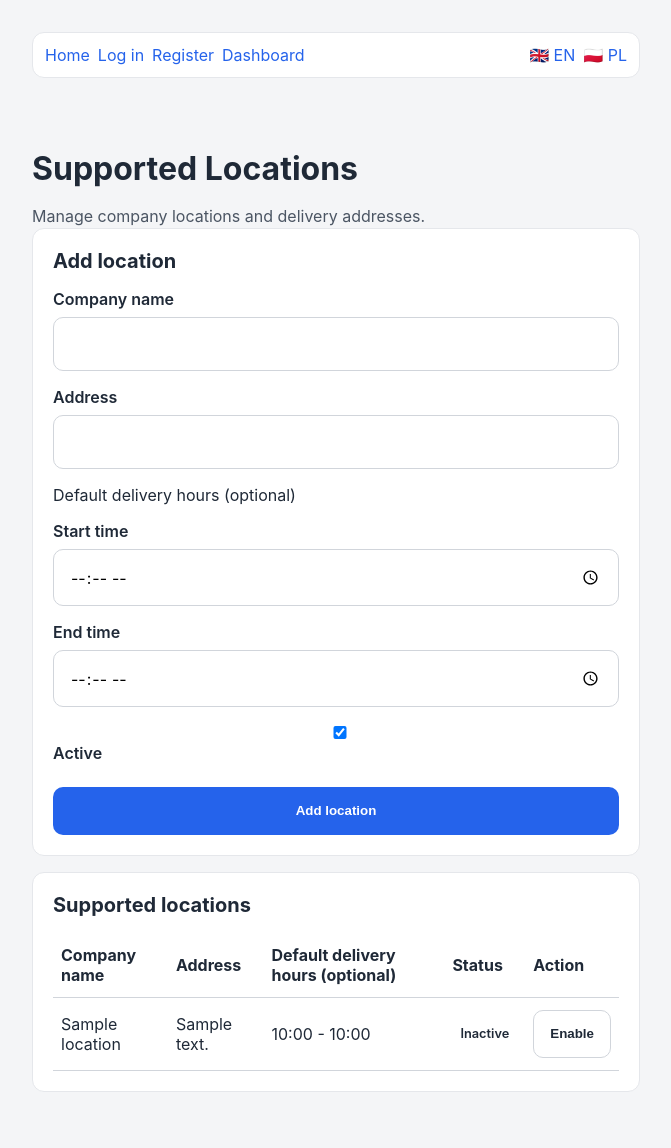
After one commit to komputerdimateusz-max/repo_new, a FastAPI app: template frontend/templates/admin_locations.html in a window 1280 px wide. The commit adds this page. Shown: the whole page, without its empty margins (304-975 px from the left). Run offline with FastAPI, Linux system fonts and the light colour scheme; the template is opened without the code that fills it: most values are stand-ins (such as "Sample title", 1, 10 or a date in 2020).

Commit message:
feat(locations): add admin-managed supported locations and order integration
Introduce Location model and compatibility schema update for legacy databases.
Add admin location management UI/routes, require location selection in order flow,
and display catering order summaries grouped by location.
Cover new behavior with dashboard and locations feature tests.

```diff
--- a/app/main.py
+++ b/app/main.py
@@ -1,6 +1,6 @@
 """FastAPI application entrypoint."""
 
-from datetime import date
+from datetime import date, datetime, time
 from decimal import Decimal, InvalidOperation, ROUND_HALF_UP
 from pathlib import Path
 from urllib.parse import parse_qs
@@ -9,6 +9,7 @@ from fastapi import FastAPI, HTTPException, Request, status
 from fastapi.responses import HTMLResponse, RedirectResponse, Response
 from fastapi.staticfiles import StaticFiles
 from fastapi.templating import Jinja2Templates
+from sqlalchemy import inspect, text
 from sqlalchemy.orm import Session
 
 from app.api.v1.api import api_router
@@ -23,7 +24,7 @@ from app.db.base import Base
 from app.db import session as db_session
 from app.db.seed import ensure_admin_user
 from app.i18n import DEFAULT_LANGUAGE, SUPPORTED_LANGUAGES, get_language, t
-from app.models import MenuItem, Order, OrderItem, User
+from app.models import Location, MenuItem, Order, OrderItem, User
 from app.services.menu_service import create_menu_item, list_menu_items_for_date, toggle_menu_item_active
 from app.services.user_service import (
     count_admin_users,
@@ -121,6 +122,54 @@ def _build_order_summary_rows(db: Session, orders: list[Order]) -> list[dict[str
     return rows
 
 
+def _parse_location_time(time_raw: str) -> time | None:
+    """Parse HH:MM value from HTML input."""
+    normalized: str = time_raw.strip()
+    if not normalized:
+        return None
+    return datetime.strptime(normalized, "%H:%M").time()
+
+
+def _build_location_group_summary(db: Session, orders: list[Order]) -> list[dict[str, object]]:
+    """Aggregate order totals grouped by location."""
+    if not orders:
+        return []
+
+    menu_item_ids: set[int] = {
+        item.menu_item_id
+        for order in orders
+        for item in order.items
+    }
+    menu_by_id: dict[int, MenuItem] = {
+        item.id: item for item in db.query(MenuItem).filter(MenuItem.id.in_(menu_item_ids)).all()
+    }
+
+    grouped: dict[int, dict[str, object]] = {}
+    for order in orders:
+        if order.location is None:
+            continue
+        bucket = grouped.get(order.location_id)
+        if bucket is None:
+            bucket = {
+                "company_name": order.location.company_name,
+                "address": order.location.address,
+                "orders_count": 0,
+                "total_items": 0,
+                "total_cents": 0,
+            }
+            grouped[order.location_id] = bucket
+
+        bucket["orders_count"] += 1
+        for item in order.items:
+            menu_item = menu_by_id.get(item.menu_item_id)
+            if menu_item is None:
+                continue
+            bucket["total_items"] += item.quantity
+            bucket["total_cents"] += menu_item.price_cents * item.quantity
+
+    return list(grouped.values())
+
+
 def _parse_menu_price_to_cents(price_raw: str) -> int:
     """Convert PLN decimal string to integer cents."""
     normalized_price: str = price_raw.strip().replace(",", ".")
@@ -131,10 +180,77 @@ def _parse_menu_price_to_cents(price_raw: str) -> int:
     return int(cents)
 
 
+def _ensure_location_schema_compatibility() -> None:
+    """Apply lightweight schema updates for legacy SQLite databases."""
+    with db_session.engine.begin() as connection:
+        inspector = inspect(connection)
+        table_names: set[str] = set(inspector.get_table_names())
+
+        if "locations" not in table_names:
+            connection.execute(
+                text(
+                    """
+                    CREATE TABLE locations (
+                        id INTEGER PRIMARY KEY,
+                        company_name VARCHAR(255) NOT NULL,
+                        address VARCHAR(255) NOT NULL,
+                        delivery_time_start TIME NULL,
+                        delivery_time_end TIME NULL,
+                        is_active BOOLEAN NOT NULL DEFAULT 1,
+                        created_at DATETIME NOT NULL
+                    )
+                    """
+                )
+            )
+
+        location_columns: set[str] = {column["name"] for column in inspector.get_columns("locations")}
+        if "created_at" not in location_columns:
+            now_iso: str = datetime.utcnow().isoformat(sep=" ", timespec="seconds")
+            connection.execute(
+                text(
+                    "ALTER TABLE locations ADD COLUMN created_at DATETIME NOT NULL "
+                    f"DEFAULT '{now_iso}'"
+                )
+            )
+
+        orders_columns: set[str] = {column["name"] for column in inspector.get_columns("orders")}
+        if "location_id" not in orders_columns:
+            default_location = connection.execute(
+                text("SELECT id FROM locations ORDER BY id ASC LIMIT 1")
+            ).scalar_one_or_none()
+            if default_location is None:
+                now_iso = datetime.utcnow().isoformat(sep=" ", timespec="seconds")
+                connection.execute(
+                    text(
+                        """
+                        INSERT INTO locations (company_name, address, is_active, created_at)
+                        VALUES (:company_name, :address, :is_active, :created_at)
+                        """
+                    ),
+                    {
+                        "company_name": "Legacy Location",
+                        "address": "Unknown Address",
+                        "is_active": True,
+                        "created_at": now_iso,
+                    },
+                )
+                default_location = connection.execute(
+                    text("SELECT id FROM locations ORDER BY id ASC LIMIT 1")
+                ).scalar_one()
+
+            connection.execute(
+                text(
+                    "ALTER TABLE orders ADD COLUMN location_id INTEGER "
+                    f"NOT NULL DEFAULT {int(default_location)}"
+                )
+            )
+
+
 @app.on_event("startup")
 def initialize_database_on_startup() -> None:
     """Initialize database schema and development seed data."""
     Base.metadata.create_all(bind=db_session.engine)
+    _ensure_location_schema_compatibility()
 
     db = db_session.SessionLocal()
     try:
@@ -421,7 +537,7 @@ def orders_page(request: Request, message: str | None = None) -> HTMLResponse:
 
 
 @app.get("/order", include_in_schema=False, response_class=HTMLResponse)
-def order_page(request: Request) -> HTMLResponse:
+def order_page(request: Request, error: str | None = None) -> HTMLResponse:
     """Render focused order submission page for today's active menu."""
     db: Session = db_session.SessionLocal()
     try:
@@ -436,9 +552,21 @@ def order_page(request: Request) -> HTMLResponse:
             .order_by(MenuItem.id.asc())
             .all()
         )
+        locations: list[Location] = (
+            db.query(Location)
+            .filter(Location.is_active.is_(True))
+            .order_by(Location.company_name.asc(), Location.address.asc())
+            .all()
+        )
         return templates.TemplateResponse(
             "order.html",
-            _template_context(request, menu_items=menu_items, current_user=user),
+            _template_context(
+                request,
+                menu_items=menu_items,
+                locations=locations,
+                error=error,
+                current_user=user,
+            ),
         )
     finally:
         db.close()
@@ -513,6 +641,92 @@ async def settings_update_user_role(request: Request, user_id: int) -> Response:
     return RedirectResponse(url=f"/settings?message={message}", status_code=status.HTTP_303_SEE_OTHER)
 
 
+@app.get("/admin/locations", include_in_schema=False, response_class=HTMLResponse)
+def admin_locations_page(request: Request, message: str | None = None) -> Response:
+    """Render locations management page for admin users."""
+    db: Session = db_session.SessionLocal()
+    try:
+        user_or_response = _require_admin_user(request, db)
+        if isinstance(user_or_response, RedirectResponse):
+            return user_or_response
+
+        locations: list[Location] = db.query(Location).order_by(Location.id.asc()).all()
+        return templates.TemplateResponse(
+            "admin_locations.html",
+            _template_context(
+                request,
+                current_user=user_or_response,
+                message=message,
+                locations=locations,
+            ),
+        )
+    finally:
+        db.close()
+
+
+@app.post("/admin/locations", include_in_schema=False)
+async def admin_locations_create(request: Request) -> Response:
+    """Create location from admin form submission."""
+    form_data = parse_qs((await request.body()).decode("utf-8"))
+    company_name: str = form_data.get("company_name", [""])[0].strip()
+    address: str = form_data.get("address", [""])[0].strip()
+    delivery_time_start_raw: str = form_data.get("delivery_time_start", [""])[0]
+    delivery_time_end_raw: str = form_data.get("delivery_time_end", [""])[0]
+    is_active: bool = form_data.get("is_active", [""])[0] == "on"
+
+    db: Session = db_session.SessionLocal()
+    try:
+        user_or_response = _require_admin_user(request, db)
+        if isinstance(user_or_response, RedirectResponse):
+            return user_or_response
+
+        if not company_name or not address:
+            message = t("locations.error.required_fields", get_language(request)).replace(" ", "+")
+            return RedirectResponse(url=f"/admin/locations?message={message}", status_code=status.HTTP_303_SEE_OTHER)
+
+        try:
+            delivery_time_start = _parse_location_time(delivery_time_start_raw)
+            delivery_time_end = _parse_location_time(delivery_time_end_raw)
+        except ValueError:
+            message = t("locations.error.invalid_time", get_language(request)).replace(" ", "+")
+            return RedirectResponse(url=f"/admin/locations?message={message}", status_code=status.HTTP_303_SEE_OTHER)
+
+        location = Location(
+            company_name=company_name,
+            address=address,
+            delivery_time_start=delivery_time_start,
+            delivery_time_end=delivery_time_end,
+            is_active=is_active,
+        )
+        db.add(location)
+        db.commit()
+    finally:
+        db.close()
+
+    message = t("locations.success.created", get_language(request)).replace(" ", "+")
+    return RedirectResponse(url=f"/admin/locations?message={message}", status_code=status.HTTP_303_SEE_OTHER)
+
+
+@app.post("/admin/locations/{location_id}/toggle", include_in_schema=False)
+def admin_locations_toggle(request: Request, location_id: int) -> RedirectResponse:
+    """Toggle active state of selected location."""
+    db: Session = db_session.SessionLocal()
+    try:
+        user_or_response = _require_admin_user(request, db)
+        if isinstance(user_or_response, RedirectResponse):
+            return user_or_response
+
+        location: Location | None = db.query(Location).filter(Location.id == location_id).first()
+        if location is not None:
+            location.is_active = not location.is_active
+            db.add(location)
+            db.commit()
+    finally:
+        db.close()
+
+    return RedirectResponse(url="/admin/locations", status_code=status.HTTP_303_SEE_OTHER)
+
+
 @app.post("/dev/promote-admin", include_in_schema=False)
 async def dev_promote_admin(request: Request) -> Response:
     """Promote a user to admin in development environment only."""
@@ -552,6 +766,25 @@ async def submit_order(request: Request) -> RedirectResponse:
 
         form_data = parse_qs((await request.body()).decode("utf-8"))
         today: date = date.today()
+        location_id_raw: str = form_data.get("location_id", [""])[0].strip()
+        if not location_id_raw:
+            message = t("order.error.location_required", get_language(request)).replace(" ", "+")
+            return RedirectResponse(url=f"/order?error={message}", status_code=status.HTTP_303_SEE_OTHER)
+
+        try:
+            location_id: int = int(location_id_raw)
+        except ValueError:
+            message = t("order.error.location_required", get_language(request)).replace(" ", "+")
+            return RedirectResponse(url=f"/order?error={message}", status_code=status.HTTP_303_SEE_OTHER)
+
+        location: Location | None = (
+            db.query(Location)
+            .filter(Location.id == location_id, Location.is_active.is_(True))
+            .first()
+        )
+        if location is None:
+            message = t("order.error.location_required", get_language(request)).replace(" ", "+")
+            return RedirectResponse(url=f"/order?error={message}", status_code=status.HTTP_303_SEE_OTHER)
 
         order: Order | None = (
             db.query(Order)
@@ -559,9 +792,11 @@ async def submit_order(request: Request) -> RedirectResponse:
             .first()
         )
         if order is None:
-            order = Order(user_id=user.id, order_date=today, status="created")
+            order = Order(user_id=user.id, location_id=location.id, order_date=today, status="created")
             db.add(order)
             db.flush()
+        else:
+            order.location_id = location.id
 
         db.query(OrderItem).filter(OrderItem.order_id == order.id).delete()
 
@@ -723,12 +958,14 @@ def catering_orders_page(request: Request) -> Response:
             .all()
         )
         order_rows: list[dict[str, object]] = _build_order_summary_rows(db=db, orders=orders)
+        location_summaries: list[dict[str, object]] = _build_location_group_summary(db=db, orders=orders)
         return templates.TemplateResponse(
             "catering_orders.html",
             _template_context(
                 request,
                 selected_date=selected_date,
                 order_rows=order_rows,
+                location_summaries=location_summaries,
                 current_user=user_or_response,
             ),
         )
--- a/app/models/__init__.py
+++ b/app/models/__init__.py
@@ -1,7 +1,8 @@
 """Application models package."""
 
+from app.models.location import Location
 from app.models.menu import MenuItem
 from app.models.order import Order, OrderItem
 from app.models.user import User
 
-__all__ = ["User", "MenuItem", "Order", "OrderItem"]
+__all__ = ["User", "MenuItem", "Location", "Order", "OrderItem"]
--- /dev/null
+++ b/frontend/templates/admin_locations.html
@@ -0,0 +1,96 @@
+{% extends "base.html" %}
+
+{% block title %}repo_new | {{ t('locations.title', lang) }}{% endblock %}
+
+{% block content %}
+<header class="stack-md">
+  <h1>{{ t('locations.title', lang) }}</h1>
+  <p class="lead">{{ t('locations.lead', lang) }}</p>
+</header>
+
+{% if message %}
+<p class="alert alert-success" role="status">{{ message }}</p>
+{% endif %}
+
+<section class="card stack-md">
+  <h2>{{ t('locations.add_form_title', lang) }}</h2>
+  <form method="post" action="/admin/locations" class="stack-md">
+    <label class="field">
+      <span>{{ t('locations.company_name', lang) }}</span>
+      <input type="text" name="company_name" required />
+    </label>
+    <label class="field">
+      <span>{{ t('locations.address', lang) }}</span>
+      <input type="text" name="address" required />
+    </label>
+    <div class="stack-md">
+      <span>{{ t('locations.delivery_hours', lang) }}</span>
+      <label class="field">
+        <span>{{ t('locations.delivery_start', lang) }}</span>
+        <input type="time" name="delivery_time_start" />
+      </label>
+      <label class="field">
+        <span>{{ t('locations.delivery_end', lang) }}</span>
+        <input type="time" name="delivery_time_end" />
+      </label>
+    </div>
+    <label class="field field-inline">
+      <input type="checkbox" name="is_active" checked />
+      <span>{{ t('locations.active', lang) }}</span>
+    </label>
+    <button type="submit" class="btn btn-primary">{{ t('locations.add_button', lang) }}</button>
+  </form>
+</section>
+
+<section class="card stack-md top-gap-sm">
+  <h2>{{ t('locations.list_title', lang) }}</h2>
+  {% if locations %}
+  <div class="table-wrap">
+    <table class="simple-table">
+      <thead>
+        <tr>
+          <th>{{ t('locations.company_name', lang) }}</th>
+          <th>{{ t('locations.address', lang) }}</th>
+          <th>{{ t('locations.delivery_hours', lang) }}</th>
+          <th>{{ t('locations.status', lang) }}</th>
+          <th>{{ t('settings.column_action', lang) }}</th>
+        </tr>
+      </thead>
+      <tbody>
+        {% for location in locations %}
+        <tr>
+          <td>{{ location.company_name }}</td>
+          <td>{{ location.address }}</td>
+          <td>
+            {% if location.delivery_time_start and location.delivery_time_end %}
+            {{ location.delivery_time_start.strftime('%H:%M') }} - {{ location.delivery_time_end.strftime('%H:%M') }}
+            {% else %}
+            {{ t('locations.hours_not_set', lang) }}
+            {% endif %}
+          </td>
+          <td>
+            {% if location.is_active %}
+            <span class="badge badge-success">{{ t('menu.status_active', lang) }}</span>
+            {% else %}
+            <span class="badge badge-muted">{{ t('menu.status_inactive', lang) }}</span>
+            {% endif %}
+          </td>
+          <td>
+            <form method="post" action="/admin/locations/{{ location.id }}/toggle">
+              {% if location.is_active %}
+              <button type="submit" class="btn btn-secondary">{{ t('menu.disable', lang) }}</button>
+              {% else %}
+              <button type="submit" class="btn btn-secondary">{{ t('menu.enable', lang) }}</button>
+              {% endif %}
+            </form>
+          </td>
+        </tr>
+        {% endfor %}
+      </tbody>
+    </table>
+  </div>
+  {% else %}
+  <p>{{ t('locations.empty', lang) }}</p>
+  {% endif %}
+</section>
+{% endblock %}
```
Also changed, not shown: app/i18n.py (+52 -0 lines), app/models/location.py (added, +28 -0 lines), app/models/order.py (+7 -0 lines), frontend/templates/app.html (+8 -0 lines), frontend/templates/catering_orders.html (+32 -0 lines), frontend/templates/order.html (+14 -0 lines), tests/test_dashboard_cards_navigation.py (+3 -1 lines), tests/test_locations_feature.py (added, +218 -0 lines).
